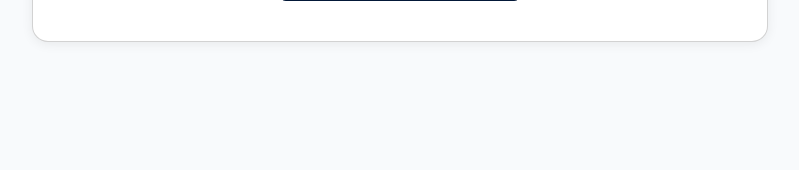
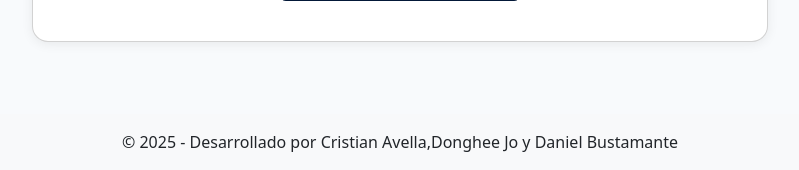
Before and after one commit to CristianDAvella/web_espectro, a Flask app: page / in a window 1280 px wide. Shown: the part 992-1162 px from the top of the page, without its empty margins (240-1039 px from the left). Before the commit the page ends 1034 px from the top, so only its background shows below. Run offline with Flask 3, Linux system fonts and the light colour scheme.

Commit message:
Se agregan creditos

```diff
--- a/templates/grafica.html
+++ b/templates/grafica.html
@@ -131,5 +131,8 @@
     <script src="https://cdn.jsdelivr.net/npm/bootstrap@5.3.6/dist/js/bootstrap.bundle.min.js"
         integrity="sha384-j1CDi7MgGQ12Z7Qab0qlWQ/Qqz24Gc6BM0thvEMVjHnfYGF0rmFCozFSxQBxwHKO" crossorigin="anonymous">
     </script>
+    <footer style="background-color: #f8f9fa; padding: 1rem; text-align: center; position: relative; bottom: 0; width: 100%;">
+        <p style="margin: 0;">© 2025 - Desarrollado por Cristian Avella,Donghee Jo y Daniel Bustamante</p>
+    </footer>
 </body>
 </html>
--- a/templates/index.html
+++ b/templates/index.html
@@ -216,5 +216,8 @@
     });
     </script>
 
+    <footer style="background-color: #f8f9fa; padding: 1rem; text-align: center; position: relative; bottom: 0; width: 100%;">
+        <p style="margin: 0;">© 2025 - Desarrollado por Cristian Avella,Donghee Jo y Daniel Bustamante</p>
+    </footer>
 </body>
 </html>
```
